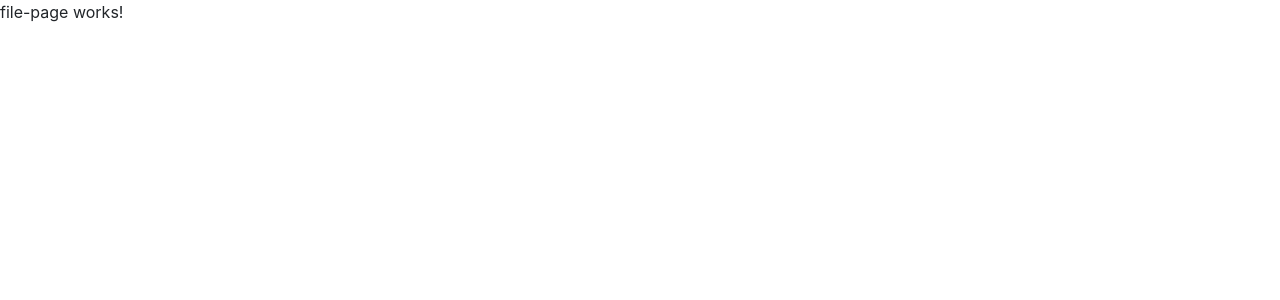
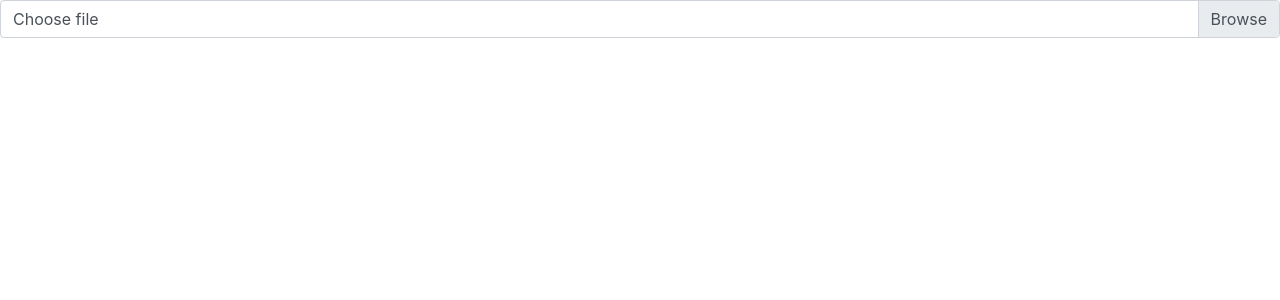
Before and after one commit to IlchenkoAnton/cml-view, an Angular app: page /file in a window 1280 px wide. Shown: the top 300 px of the page. Built offline with nearby package versions, Linux system fonts and the light colour scheme.

Commit message:
Добавлен компонент для выбора и чтения файла

```diff
--- a/src/app/modules/file/file-page.component.html
+++ b/src/app/modules/file/file-page.component.html
@@ -1 +1 @@
-<p>file-page works!</p>
+<app-file-selection></app-file-selection>
--- /dev/null
+++ b/src/app/modules/file/file-selection/file-selection.component.html
@@ -0,0 +1,11 @@
+
+<div class="input-group">
+    <div class="custom-file">
+        <input type="file"
+               class="custom-file-input"
+               (change)="selectFile($event)">
+        <label class="custom-file-label">
+            Choose file
+        </label>
+    </div>
+</div>
--- /dev/null
+++ b/src/app/modules/file/file-selection/file-selection.component.ts
@@ -0,0 +1,26 @@
+import { Component, ChangeDetectionStrategy } from '@angular/core';
+import * as _ from 'lodash';
+
+@Component({
+    selector: 'app-file-selection',
+    templateUrl: './file-selection.component.html',
+    styleUrls: [ './file-selection.component.scss' ],
+    changeDetection: ChangeDetectionStrategy.OnPush
+})
+export class FileSelectionComponent {
+    public selectFile(event: Event): void {
+        const file: File = _.get(event, 'target.files.0', null);
+
+        if (file) {
+            const reader: FileReader = new FileReader();
+
+            reader.readAsText(file);
+            reader.onload = (result) => {
+                // reader.result;
+            };
+            reader.onerror = (error) => {
+                // TODO Обработать ошибку
+            };
+        }
+    }
+}
```
Also changed, not shown: src/app/modules/file/file.module.ts (+8 -4 lines), src/app/modules/file/file-selection/file-selection.component.scss (added), 2 other files (tests, documents, lock files or other folders).
